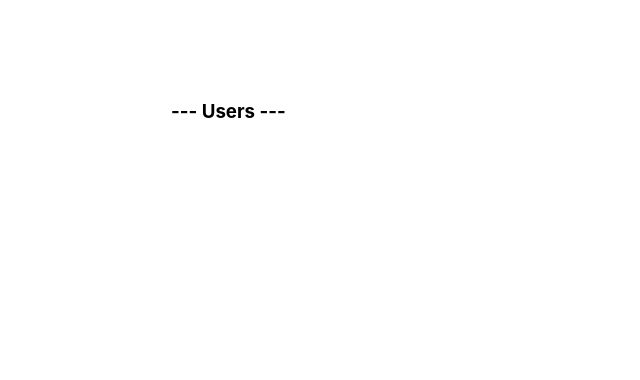
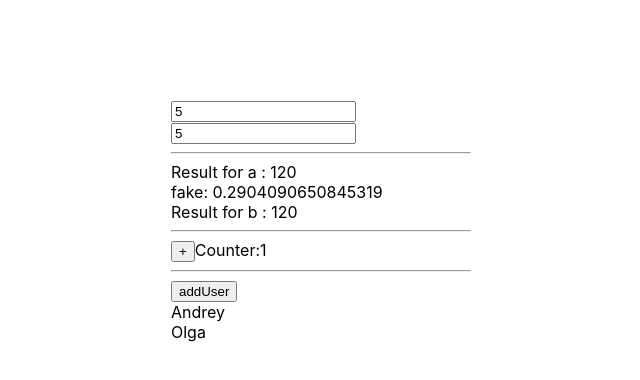
Before and after one commit to AndreyZaytsev90/MyRepository, a React (Create React App) app in the folder IT-KAMASUTRA/tempyarn/my-app/: page / in a window 1280 px wide. Shown: the top 380 px of the page, without its empty margins (209-849 px from the left). Built offline with nearby package versions, Linux system fonts and the light colour scheme.

Commit message:
lesson 18 (memo) kabzda kak podrobno is done

```diff
--- a/IT-KAMASUTRA/tempyarn/my-app/src/App.tsx
+++ b/IT-KAMASUTRA/tempyarn/my-app/src/App.tsx
@@ -16,6 +16,7 @@ import { v1 } from "uuid";
 import { Select } from "@material-ui/core";
 import { MySelect } from "./components/Select/MySelect";
 import SelectByDimych from "./components/Select/SelectByDimych";
+import {HelpToUseMemo, UseMemo} from "./components/UseMemo";
 
 
 function App(props: any) {
@@ -95,9 +96,9 @@ function App(props: any) {
 				{ title: "Sergey", id: v1() }]} />*/}
 
 			{/*<UncontrolledAccordion titleValue={"Menu"} />*/}
-			<UncontrolledAccordion titleValue={"Users"} />
-
-
+			{/*<UncontrolledAccordion titleValue={"Users"} />*/}
+			<UseMemo/>
+			<HelpToUseMemo/>
 			{/*<UncontrolledRating />*/}
 		</div>
 	);
--- /dev/null
+++ b/IT-KAMASUTRA/tempyarn/my-app/src/components/UseMemo.tsx
@@ -0,0 +1,92 @@
+import React, {memo, useMemo, useState} from 'react';
+
+export const UseMemo = () => {
+
+    const [a, setA] = useState(5)
+    const [b, setB] = useState(5)
+
+    let resultA = 1
+    let resultB = 1
+    let fakeValue
+
+    resultA = useMemo(() => {
+        let tempResultA = 1
+        for (let i = 1; i <= a; i++) {
+            let fake = 0
+            while (fake < 100) {
+                fake++
+                fakeValue = Math.random()
+            }
+            tempResultA = tempResultA * i
+        }
+        return tempResultA
+    }, [a])
+
+
+    for (let i = 1; i <= b; i++) {
+        resultB = resultB * i
+    }
+
+
+    return (
+        <div>
+            <input type="text" value={a} onChange={(event) => setA(Number(event.currentTarget.value))}/>
+            <input type="text" value={b} onChange={(event) => setB(+event.currentTarget.value)}/>
+
+            <hr/>
+            <div>Result for a : {resultA}</div>
+            <span>fake: {fakeValue}</span>
+            <div>Result for b : {resultB}</div>
+        </div>
+    );
+};
+
+type UsersType = {
+    users: string[]
+}
+const UsersSecret: React.FC<UsersType> = ({users}) => {
+    console.log('Users')
+    return (
+        <div>
+            {users.map((user, index) => (
+                <div key={index}>{user}</div>
+            ))}
+        </div>
+    );
+};
+
+
+const Users = memo(UsersSecret)
+
+export const HelpToUseMemo = () => {
+    console.log('HelpToUseMemo')
+    const [counter, setCounter] = useState(1)
+
+    const [users, setUsers] = useState(['Andrey', 'Olga', 'Petr'])
+
+    const newArray = useMemo(() => {
+        return users.filter((u) => u.toLowerCase().indexOf('a') > -1)
+    }, [users])
+
+    const addUser = () => {
+        const newUser = [...users, 'newUser']
+        setUsers(newUser)
+    }
+
+    return (
+        <>
+            <hr/>
+            <button onClick={() => setCounter(counter + 1)}>+</button>
+            <span>Counter:{counter}</span>
+            <hr/>
+            <button onClick={addUser}>addUser</button>
+           {/* <span>{newArray.map((item) => (
+                <div>
+                    {item}
+                </div>
+            ))}</span>*/}
+            <Users users={newArray}/>
+        </>
+
+    )
+}
```
